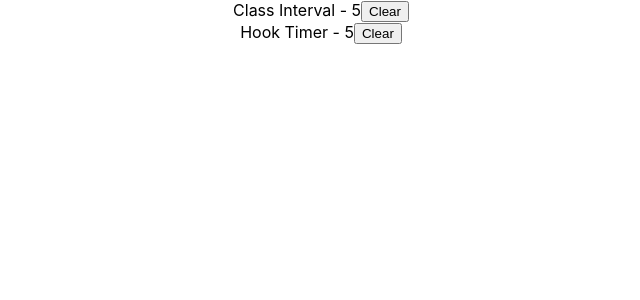
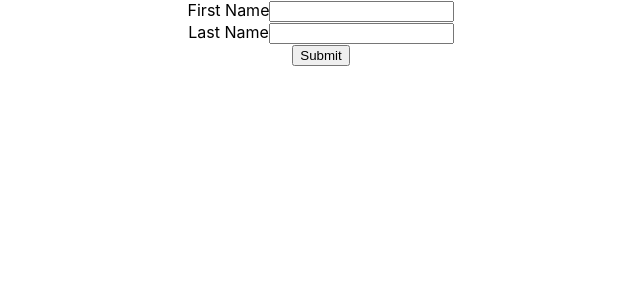
Before and after one commit to Anas07git/React-Hooks, a React (Create React App) app: page / in a window 1280 px wide. Shown: the top 300 px of the page, without its empty margins (319-959 px from the left). Built offline with nearby package versions, Linux system fonts and the light colour scheme.

Commit message:
custom hooks

```diff
--- a/src/App.js
+++ b/src/App.js
@@ -23,6 +23,9 @@ import UseMemo from "./components/UseMemo";
 import UseRef from "./components/UseRef";
 import ClassTImer from "./components/ClassTImer";
 import HookTimer from "./components/HookTimer";
+import CounterOne from "./components/CounterOne";
+import CounterTwo from "./components/CounterTwo";
+import UseForm from "./components/UseForm";
 
 export const UserContext = React.createContext();
 export const ChannelContext = React.createContext();
@@ -76,8 +79,11 @@ function App() {
       {/* <Parent/> */}
       {/* <UseMemo/> */}
       {/* <UseRef/> */}
-      <ClassTImer/>
-      <HookTimer/>
+      {/* <ClassTImer/> */}
+      {/* <HookTimer/>   */}
+      {/* <CounterOne/> */}
+      {/* <CounterTwo/> */}
+      <UseForm/>
     </div>
   );
 }
--- /dev/null
+++ b/src/components/CounterOne.js
@@ -0,0 +1,16 @@
+import React, { useState } from 'react'
+import useCounter from './useCounter'
+
+function CounterOne() {
+  const[inc,dec,reset,count]=useCounter(0,5)
+  return (
+    <div>
+        COUNT -{count}
+      <button onClick={inc}>Inc</button>
+      <button onClick={dec}>Dec</button>
+      <button onClick={reset}>Reset</button>
+    </div>
+  )
+}
+
+export default CounterOne
--- /dev/null
+++ b/src/components/CounterTwo.js
@@ -0,0 +1,16 @@
+import React, { useState } from 'react'
+import useCounter from './useCounter'
+
+function CounterTwo() {
+ const[inc,dec,reset,count]=useCounter(0,10)
+  return (
+    <div>
+        Count -{count}
+      <button onClick={inc}>Inc</button>
+      <button onClick={dec}>Dec</button>
+      <button onClick={reset}>Reset</button>
+    </div>
+  )
+}
+
+export default CounterTwo
--- /dev/null
+++ b/src/components/UseForm.js
@@ -0,0 +1,31 @@
+import React, { useState } from 'react'
+import useInput from './useInput'
+
+function UseForm() {
+    const[f,bindF,setF]=useInput("")
+    const[l,bindL,setL]=useInput("")
+
+    const submit=(e)=>{
+       e.preventDefault()
+       alert(`Hello ${f}  ${l}`)
+       setF()
+       setL()
+    }
+  return (
+    <div>
+        <form onSubmit={submit}>
+      <div>
+        <label>First Name</label>
+        <input type='text'{...bindF}/>
+      </div>
+      <div>
+        <label>Last Name</label>
+        <input type='text' {...bindL}/>
+      </div>
+      <button type='submit'>Submit</button>
+      </form>
+    </div>
+  )
+}
+
+export default UseForm
--- /dev/null
+++ b/src/components/useCounter.js
@@ -0,0 +1,21 @@
+import { useState } from "react"
+
+
+function useCounter(intialState=0,valur) {
+    const[count,setCount]=useState(intialState)
+
+    const inc=()=>{
+        setCount(count+valur)
+    }
+
+    const dec=()=>{
+        setCount(count-valur)
+    }
+    const reset=()=>{
+        setCount(intialState)
+
+    }
+    return [inc,dec,reset,count]
+}
+
+export default useCounter
--- /dev/null
+++ b/src/components/useInput.js
@@ -0,0 +1,15 @@
+import { useState } from 'react'
+
+function useInput(intialState="") {
+const[value,setVal]=useState(intialState)
+
+const reset =()=> setVal(intialState)
+
+const bind={
+    value,
+    onChange:e=>setVal(e.target.value)
+}
+return[value,bind,reset]
+}
+
+export default useInput
```
